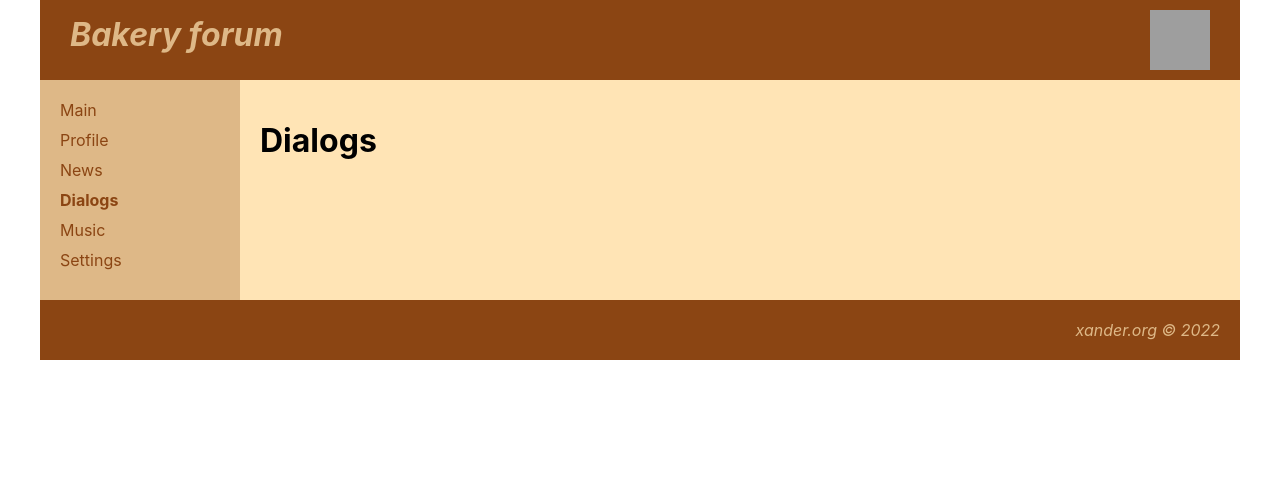
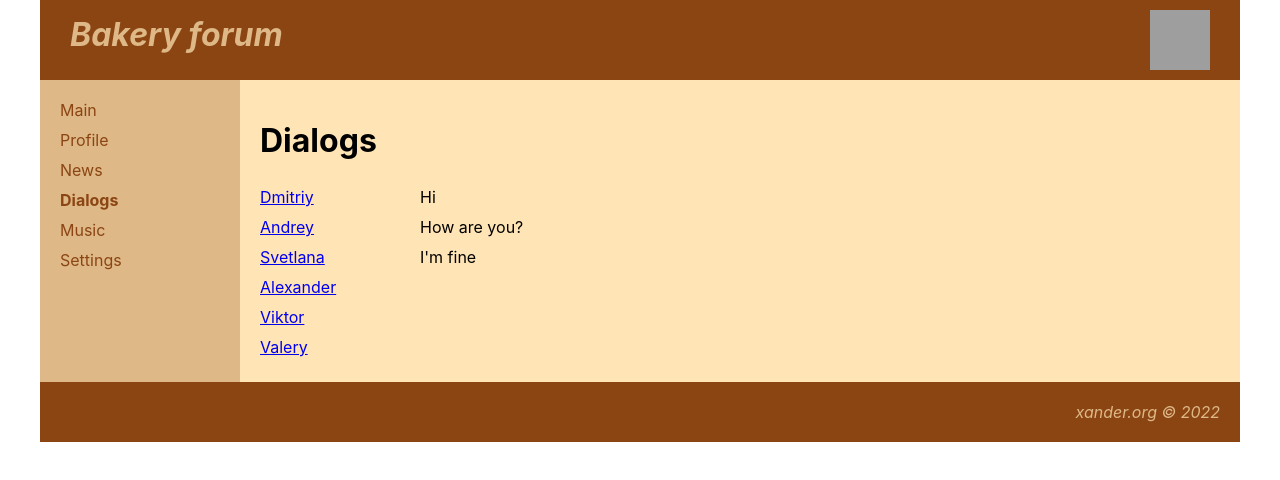
Before and after one commit to xander69/Practice-ReactJS, a React (Create React App) app: page /dialogs in a window 1280 px wide. Shown: the top 480 px of the page. Built offline with nearby package versions, Linux system fonts and the light colour scheme; grey boxes are pictures that could not be loaded.

Commit message:
markup of dialog page

```diff
--- a/src/App.js
+++ b/src/App.js
@@ -21,7 +21,7 @@ const App = () => {
                     <Route path="/" element={<Main/>}/>
                     <Route path="/profile" element={<Profile/>}/>
                     <Route path="/news" element={<News/>}/>
-                    <Route path="/dialogs" element={<Dialogs/>}/>
+                    <Route path="/dialogs/*" element={<Dialogs/>}/>
                     <Route path="/music" element={<Music/>}/>
                     <Route path="/settings" element={<Settings/>}/>
                 </Routes>
--- a/src/components/Dialogs/Dialogs.jsx
+++ b/src/components/Dialogs/Dialogs.jsx
@@ -1,9 +1,38 @@
 import React from 'react';
 import s from './Dialogs.module.css'
+import {NavLink} from "react-router-dom";
+
+const DialogItem = (props) => {
+    const path = `/dialogs/${props.id}`
+    return <div className={s.dialog}>
+        <NavLink to={path}>{props.name}</NavLink>
+    </div>
+}
+
+const DialogMessage = (props) => {
+    return <div className={s.message}>
+        {props.message}
+    </div>
+}
 
 const Dialogs = () => {
     return <div>
         <h1>Dialogs</h1>
+        <div className={s.dialogs}>
+            <div className={s.dialogsItems}>
+                <DialogItem id="1" name="Dmitriy"/>
+                <DialogItem id="2" name="Andrey"/>
+                <DialogItem id="3" name="Svetlana"/>
+                <DialogItem id="4" name="Alexander"/>
+                <DialogItem id="5" name="Viktor"/>
+                <DialogItem id="6" name="Valery"/>
+            </div>
+            <div className={s.messages}>
+                <DialogMessage message="Hi"/>
+                <DialogMessage message="How are you?"/>
+                <DialogMessage message="I'm fine"/>
+            </div>
+        </div>
     </div>
 }
 
--- a/src/components/Dialogs/Dialogs.module.css
+++ b/src/components/Dialogs/Dialogs.module.css
@@ -0,0 +1,25 @@
+.dialogs {
+    display: grid;
+    grid-template-columns: 2fr 10fr;
+}
+
+.dialogsItems {
+}
+
+.dialog {
+    padding-top: 5px;
+    padding-bottom: 5px;
+}
+
+.dialogsItems .active {
+    font-weight: bold;
+    color: saddlebrown;
+}
+
+.messages {
+}
+
+.message {
+    padding-top: 5px;
+    padding-bottom: 5px;
+}
```
